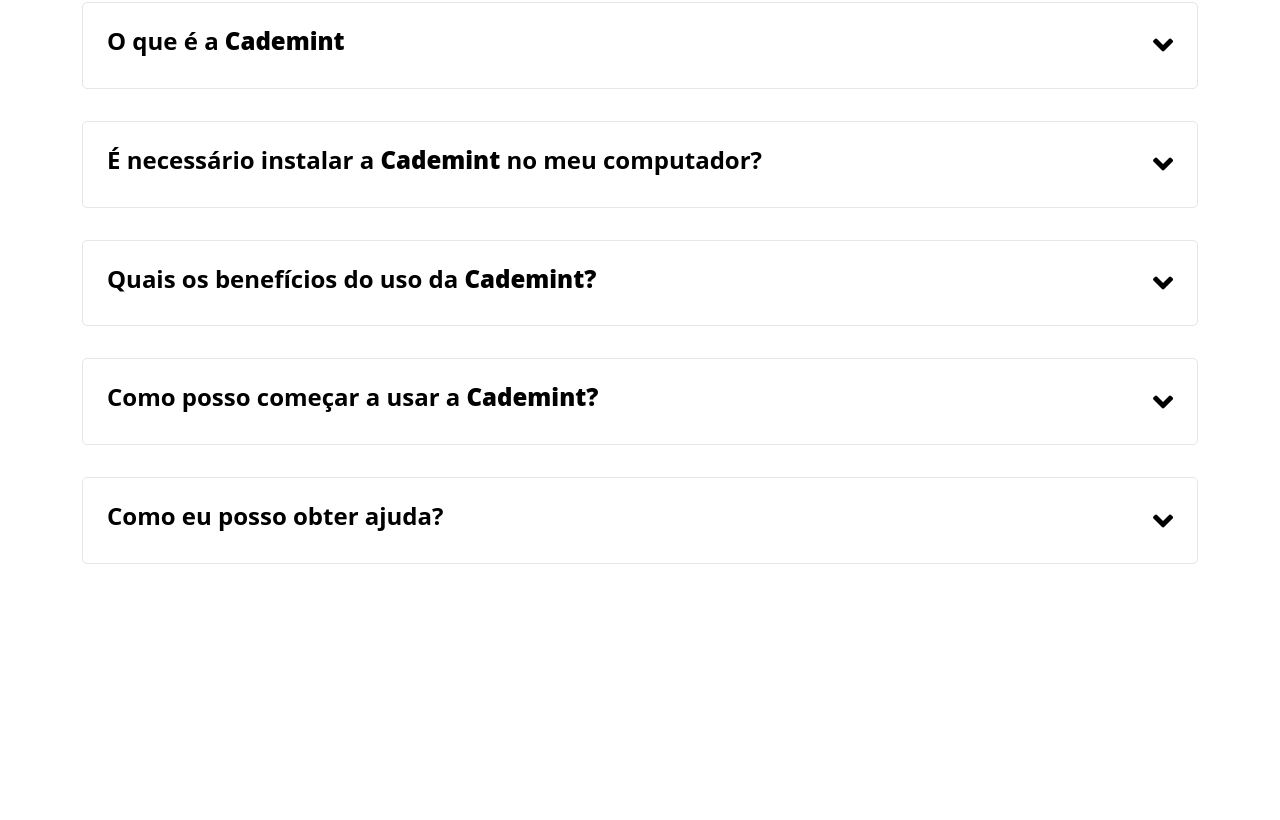
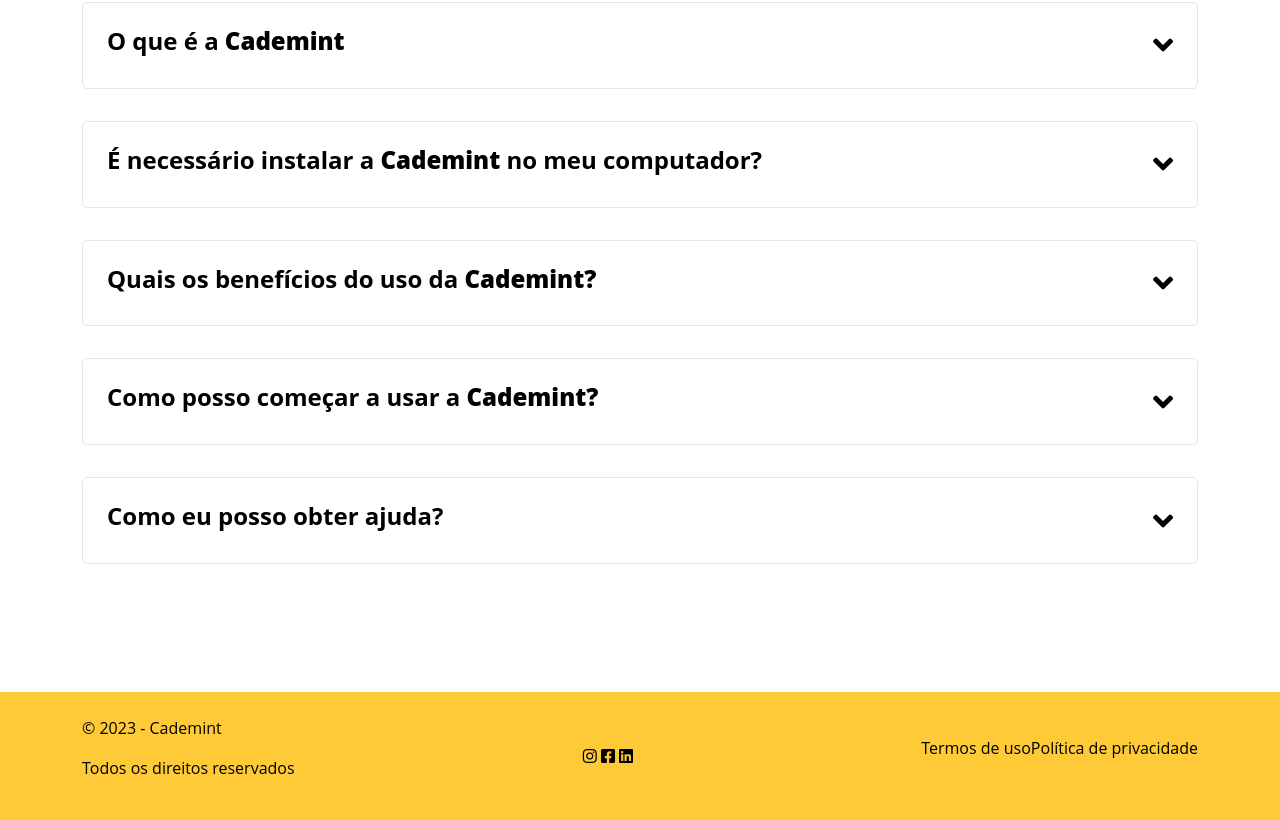
Before and after one commit to saymon-felipe/cademint-site, a plain HTML site: page index.html in a window 1280 px wide. Shown: the part 3237-4057 px from the top of the page. Before the commit the page ends 3929 px from the top, so only its background shows below. Drawn offline with nearby package versions, Linux system fonts and the light colour scheme.

Commit message:
Cademint tarefa #301

```diff
--- a/css/global.css
+++ b/css/global.css
@@ -325,6 +325,10 @@
         margin: 0;
     }
 
+.footer {
+    background: var(--primaria-mid);
+}
+
 @media (max-width: 768px) {
     .support-text {
         margin-bottom: 2rem;
--- a/index.html
+++ b/index.html
@@ -296,6 +296,23 @@
             </div>
           </div>
         </section>
+        <footer class="footer py-4">
+          <div class="container d-flex flex-wrap align-items-center justify-content-between">
+            <div class="signature">
+              <p>&copy; <span id="year"></span> - Cademint</p>
+              <p>Todos os direitos reservados</p>
+            </div>
+            <div class="social-links">
+              <i class="fab fa-instagram"></i>
+              <i class="fab fa-facebook-square"></i>
+              <i class="fab fa-linkedin"></i>
+            </div>
+            <div class="links d-flex align-items-center">
+              <p>Termos de uso</p>
+              <p>Política de privacidade</p>
+            </div>
+          </div>
+        </footer>
     </main>
 
     <!-- SCRIPTS -->
--- a/js/main.js
+++ b/js/main.js
@@ -37,4 +37,12 @@
 
         $(accordionBody).slideToggle();
     })
+
+    fillYear();
 })
+
+function fillYear() {
+    let yearElement = $("#year");
+    let now = new Date();
+    yearElement.html(now.getFullYear());
+}
```
